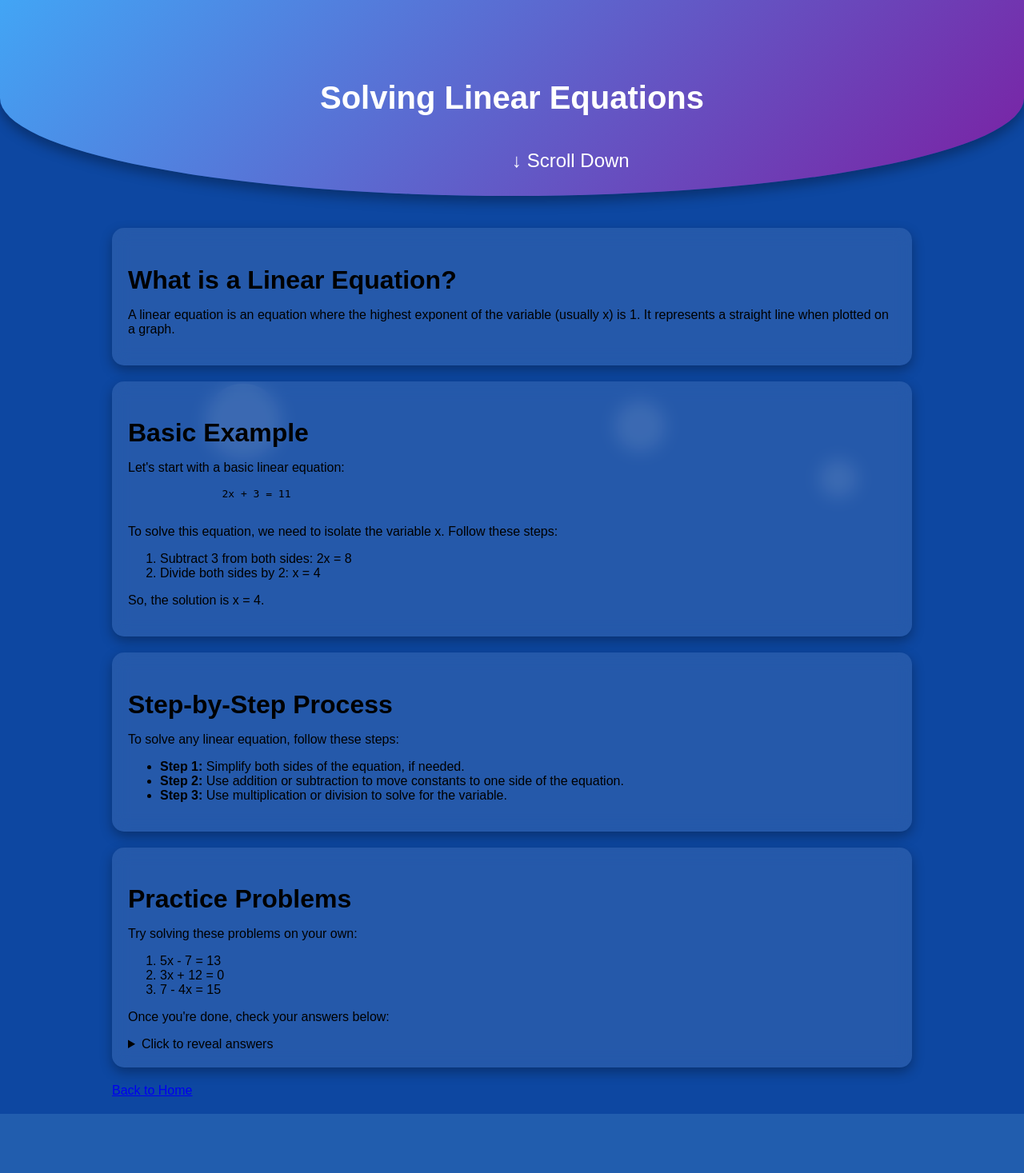
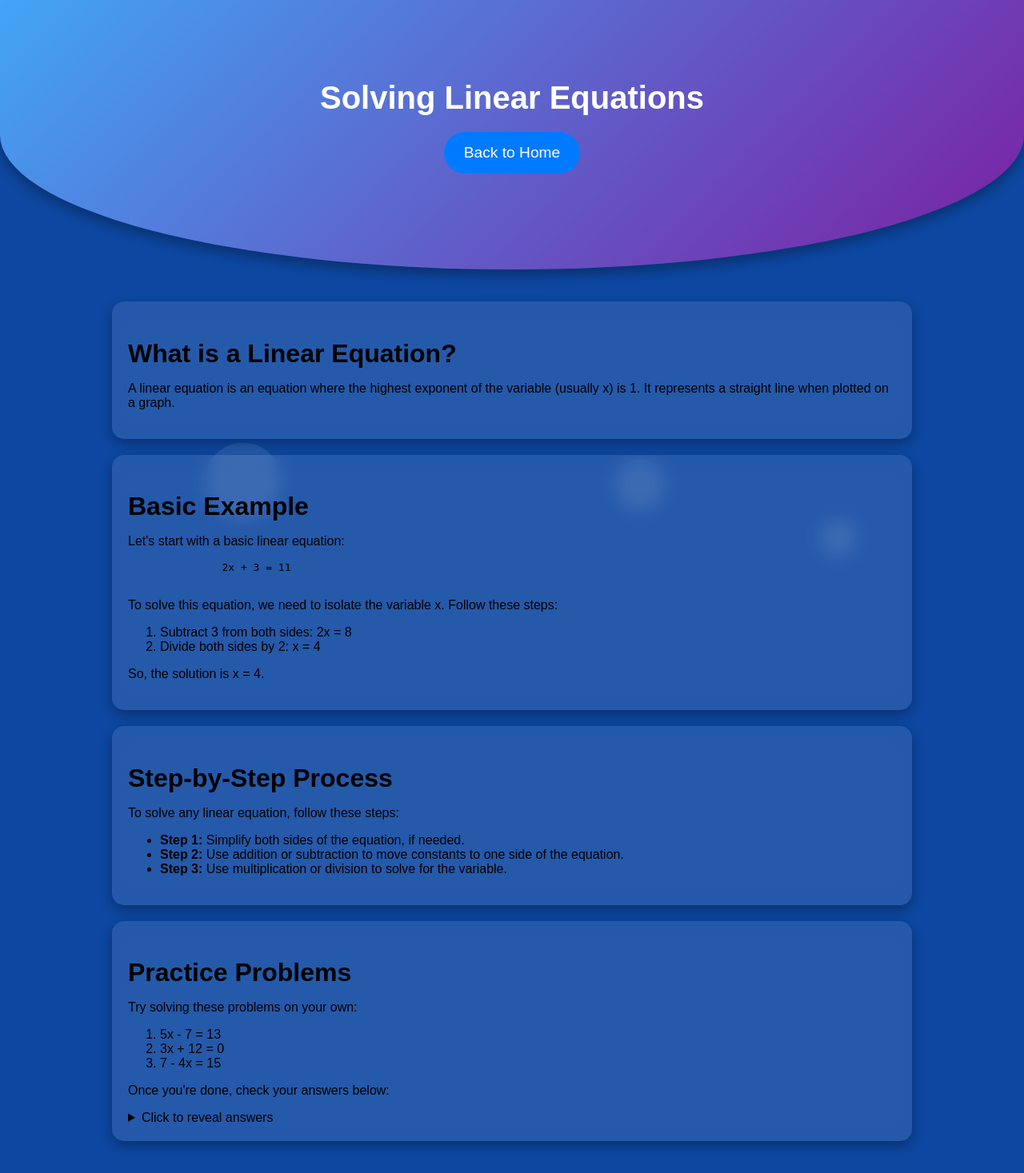
Before and after one commit to okotwal17/Algebr.ai, a Django app: page /solving-linear-equations/ in a window 1280 px wide. Shown: the whole page at 80% size. Before the commit the page ends 1393 px from the top, so only its background shows below. Run offline with Django 5.2, Linux system fonts and the light colour scheme.

Commit message:
Made a sort of template on the solvingLinearEq.html that we can use for the other topics.

```diff
--- a/Algebrai/static/css/home.css
+++ b/Algebrai/static/css/home.css
@@ -8,13 +8,11 @@ body {
     position: relative;
 }
 
-
 .container {
     max-width: 1000px;
     margin: 0 auto;
     padding: 20px;
 }
-
 
 header {
     position: relative;
@@ -27,12 +25,10 @@ body {
     animation: fadeIn 2s ease-in-out;
 }
 
-
 h1 {
     margin: 0;
     font-size: 2.5em;
 }
-
 
 .scroll-indicator {
     position: absolute;
@@ -42,7 +38,6 @@ body {
     font-size: 1.5em;
     animation: bounce 1.5s infinite;
 }
-
 
 section {
     margin: 20px 0;
@@ -54,12 +49,10 @@ body {
     animation: slideUp 1s ease-in-out;
 }
 
-
 h2 {
     margin-bottom: 15px;
     font-size: 2em;
 }
-
 
 select, input[type="text"] {
     padding: 10px;
@@ -73,11 +66,9 @@ body {
     transition: background-color 0.3s ease;
 }
 
-
 select:hover, input[type="text"]:hover {
     background-color: #eeeeee;
 }
-
 
 button {
     padding: 12px 30px;
@@ -89,12 +80,10 @@ body {
     transition: background-color 0.4s ease, transform 0.4s ease;
 }
 
-
 button:hover {
     background-color: #0288d1;
     transform: scale(1.1);
 }
-
 
 /* Swipe Effect */
 .topic-slider {
@@ -102,7 +91,6 @@ body {
     overflow-x: auto;
     scroll-behavior: smooth;
 }
-
 
 .slide {
     min-width: 200px;
@@ -116,11 +104,9 @@ body {
     transition: transform 0.3s ease;
 }
 
-
 .slide:hover {
     transform: scale(1.1);
 }
-
 
 /* Keyframe Animations */
 @keyframes fadeIn {
@@ -131,7 +117,6 @@ body {
         opacity: 1;
     }
 }
-
 
 @keyframes slideUp {
     from {
@@ -144,7 +129,6 @@ body {
     }
 }
 
-
 @keyframes bounce {
     0%, 100% {
         transform: translateY(0);
@@ -153,7 +137,6 @@ body {
         transform: translateY(-10px);
     }
 }
-
 
 /* Background Bubble Effects */
 .background {
@@ -165,7 +148,6 @@ body {
     z-index: -1;
     overflow: hidden;
 }
-
 
 .bubble {
     position: absolute;
@@ -180,7 +162,6 @@ body {
     animation-delay: var(--delay);
 }
 
-
 @keyframes rise {
     from {
         transform: translateY(0);
@@ -189,3 +170,26 @@ body {
         transform: translateY(-200vh);
     }
 }
+
+/* Back to Home Button Styling */
+.back-link {
+    display: flex;
+    justify-content: center; /* Center the button horizontally */
+    margin: 20px 0; /* Add some spacing around the button */
+}
+
+.back-link a {
+    display: inline-block;
+    padding: 15px 25px; /* Add padding for size */
+    background-color: #007BFF; /* Background color of the button */
+    color: #ffffff; /* Text color */
+    border-radius: 50px; /* Makes the button circular */
+    text-decoration: none; /* Remove underline */
+    font-size: 1.2rem; /* Font size */
+    transition: background-color 0.3s ease; /* Smooth background color transition */
+}
+
+/* Add hover effect */
+.back-link a:hover {
+    background-color: #0056b3; /* Darker shade on hover */
+}
--- a/Algebrai/templates/solvingLinearEq.html
+++ b/Algebrai/templates/solvingLinearEq.html
@@ -19,7 +19,9 @@
 
    <header>
        <h1>Solving Linear Equations</h1>
-       <div class="scroll-indicator">↓ Scroll Down</div>
+       <div class="back-link">
+        <a href="{% url 'home' %}">Back to Home</a>
+    </div>
    </header>
 
    <div class="container">
@@ -75,11 +77,6 @@
            </details>
        </section>
 
-       <!-- Back to Home Button -->
-       <div class="back-button">
-           <a href="{% url 'home' %}" class="btn">Back to Home</a>
-       </div>
-
    </div>
 
 </body>
```
Also changed, not shown: db.sqlite3. Lines whose indentation alone changed are shown as unchanged.
